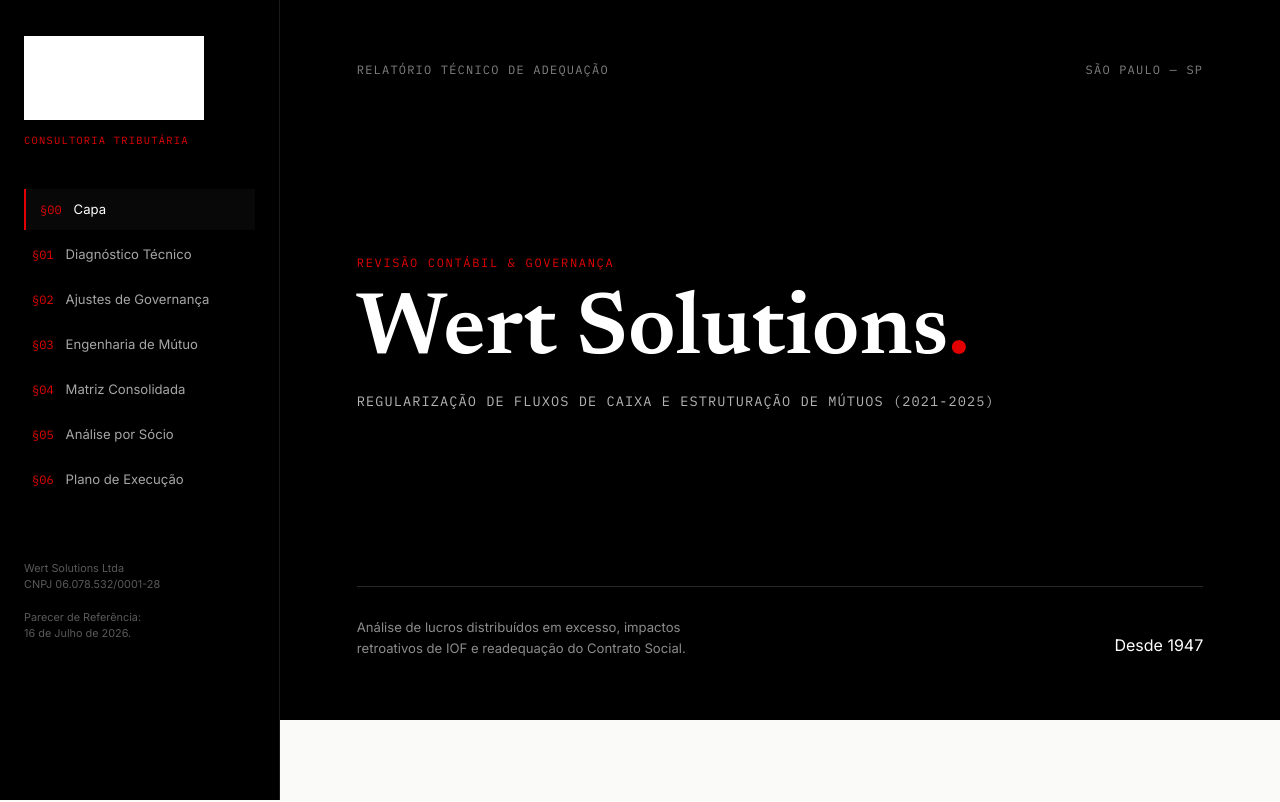
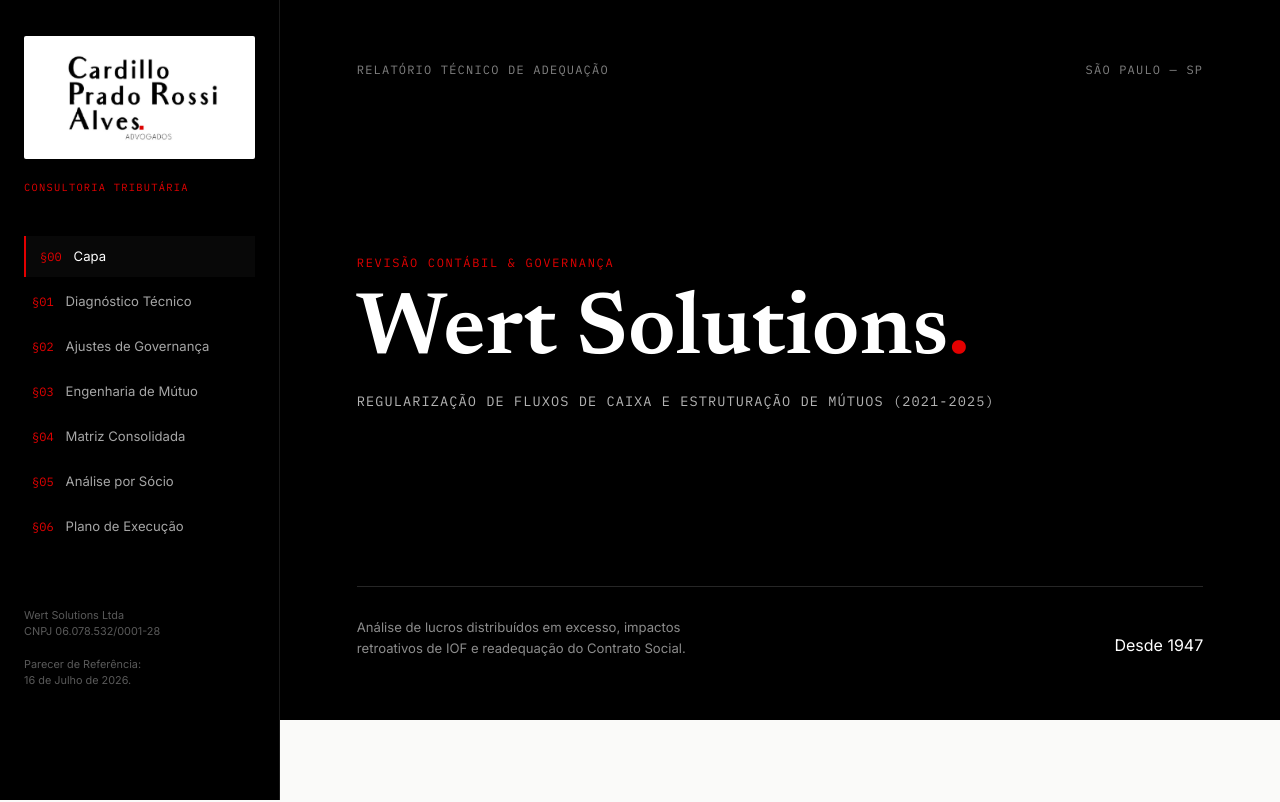
Before and after one commit to Wals-Advisory/Consultoria-Tributaria, a plain HTML site: page index.html in a window 1280 px wide. Shown: the top 802 px of the page. Drawn offline with Linux system fonts and the light colour scheme.

Commit message:
Update index.html

```diff
--- a/index.html
+++ b/index.html
@@ -63,15 +63,18 @@
         }
 
         nav.toc .brand-logo {
-            margin-bottom: 12px;
-            max-width: 180px;
+    margin-bottom: 20px;
+    max-width: 100%;
+    background: #FFFFFF; /* Cria o bloco de fundo branco oficial */
+    padding: 14px;
+    border-radius: 2px;
 }
 
 nav.toc .brand-logo img {
     max-width: 100%;
     height: auto;
     display: block;
-            filter: brightness(0) invert(1); /* Torna o logotipo branco para contrastar no fundo preto */
+    /* Sem filtros: preserva a fidelidade original do arquivo */
 }
 
         nav.toc .brand-sub {
```
Lines whose indentation alone changed are shown as unchanged.
